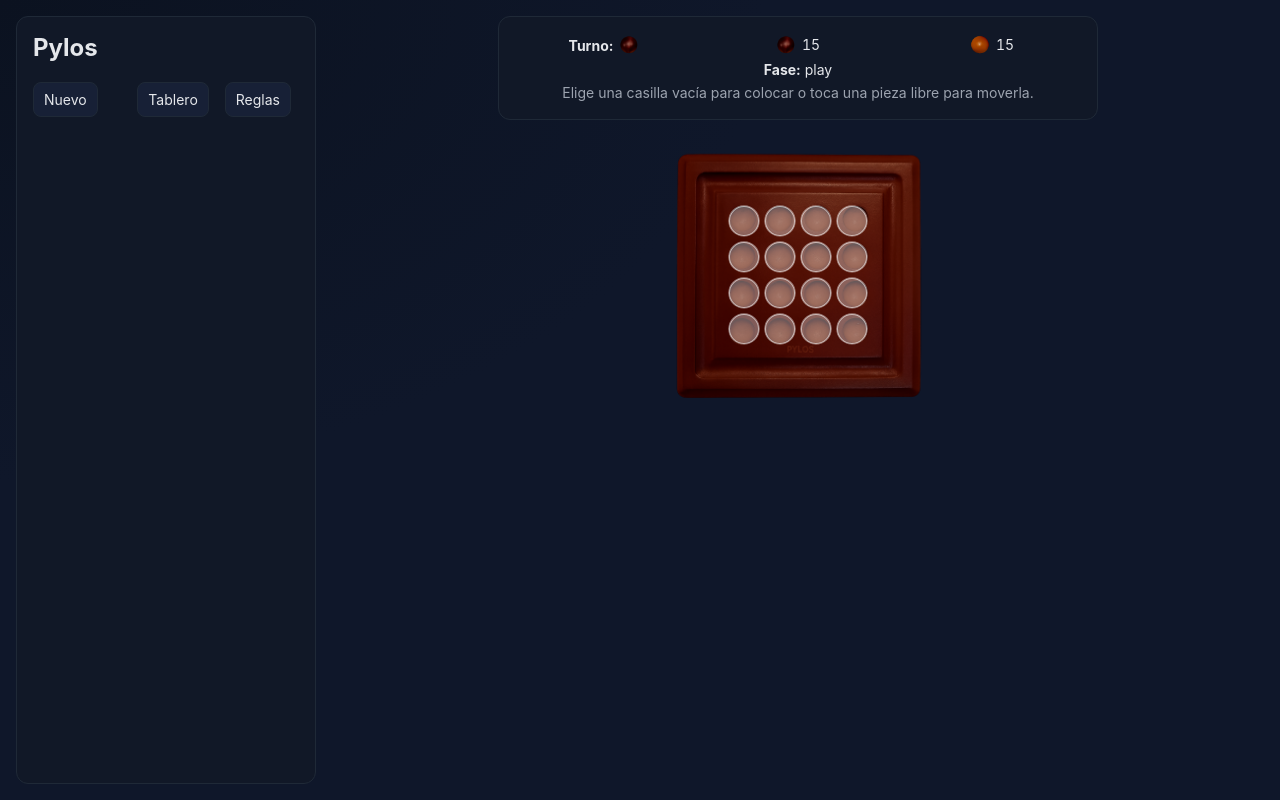
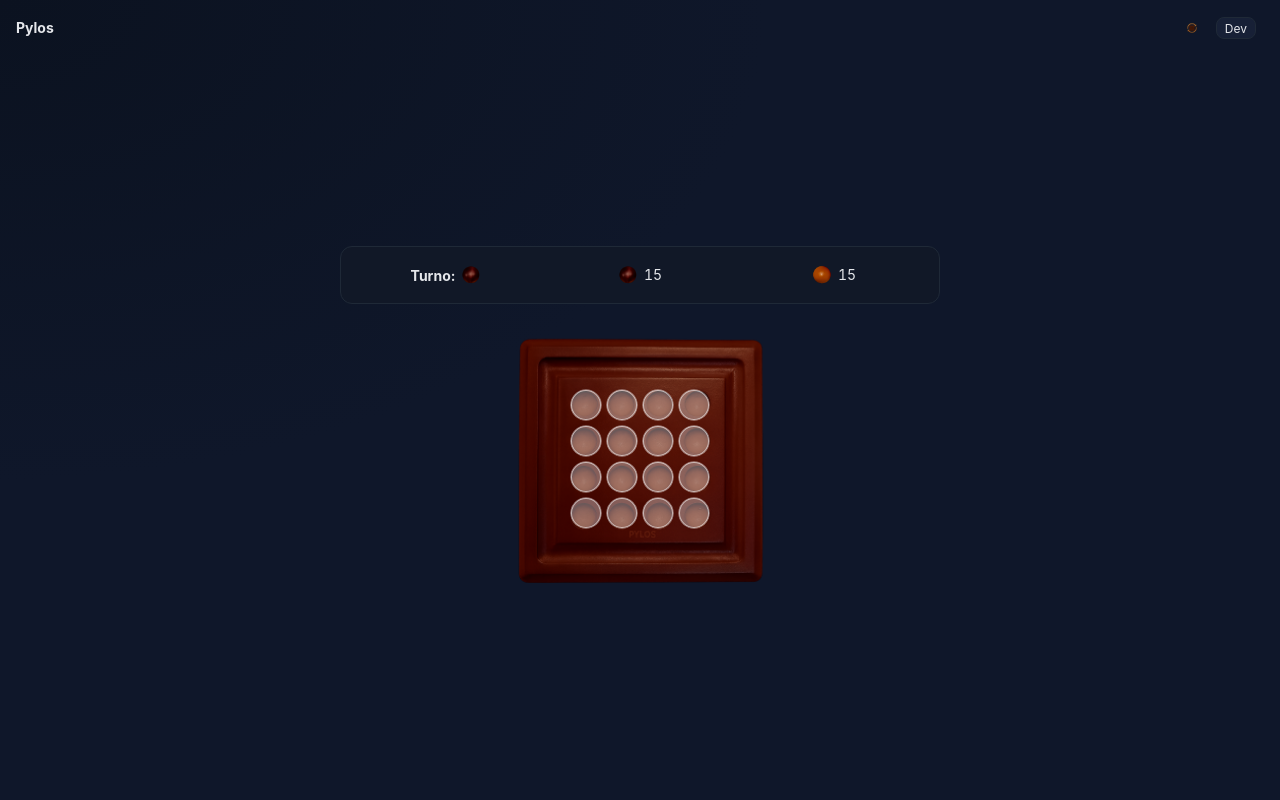
Before and after one commit to gabriel-klettur/MiniGames, a React app in the folder CascadeProjects/windsurf-project/frontend/pylos/pylos-game/: page / in a window 1280 px wide. Built offline with nearby package versions, Linux system fonts and the light colour scheme; the HTML template or start-up script is replaced by a standard one.

Commit message:
refactor(components): separación de responsabilidades en diferentes componentes

```diff
--- a/CascadeProjects/windsurf-project/frontend/pylos/pylos-game/src/App.css
+++ b/CascadeProjects/windsurf-project/frontend/pylos/pylos-game/src/App.css
@@ -9,7 +9,7 @@
   --dark: #111827;
   /* Board sizing */
   --scale: 0.5;          /* global scale for board/balls (1.0 = original, 0.5 = half size) */
-  --sidebar-width: 300px;   /* must match .app grid left column */
+  --sidebar-width: 0px;   /* no sidebar in header-first layout */
   --app-gap: 16px;          /* must match .app gap */
   --app-padding: 16px;      /* must match .app padding */
   /* use base spacing values, then derive scaled ones */
@@ -48,7 +48,7 @@
 
 .app {
   display: grid;
-  grid-template-columns: var(--sidebar-width) 1fr;
+  grid-template-columns: 1fr; /* single column layout */
   gap: var(--app-gap);
   padding: var(--app-padding);
   min-height: 100vh;
@@ -65,19 +65,81 @@
   gap: clamp(16px, 2.5vw, 28px);
 }
 
-.sidebar {
+/* Generic panel and header styles (no sidebar) */
+.panel {
   background: var(--panel);
   border: 1px solid #1f2937;
   border-radius: 12px;
-  padding: 16px;
+  padding: 12px;
 }
+.panel--header {
+  padding: 0; /* sin relleno */
+  margin: 0; /* sin márgenes extra */
+  background: transparent !important; /* header plano */
+  border: none !important;
+  border-radius: 0 !important;
+  box-shadow: none !important;
+}
+.panel--header .row.header {
+  margin: 0;
+  padding: 0;
+  min-height: 26px; /* aún más compacto */
+}
+.row { margin: 4px 0; font-size: 14px; }
+.row.info { color: var(--muted); }
+button { margin-right: 8px; }
+button.primary { background: var(--accent); color: #0b1220; border: none; padding: 8px 12px; border-radius: 8px; }
+/* Image button for "Nuevo" */
+.btn-img {
+  background: transparent;
+  border: none;
+  padding: 0;
+  margin-right: 8px;
+  display: inline-flex;
+  align-items: center;
+  justify-content: center;
+  cursor: pointer;
+  line-height: 0; /* avoid extra vertical space */
+}
+.btn-img img {
+  display: block;
+  height: 24px; /* compact header size */
+  width: auto;
+}
+/* Compact header row: title + actions (Nuevo, Dev) */
+.row.header {
+  display: flex;
+  align-items: center;
+  justify-content: space-between;
+  margin: 0; /* no extra vertical gap */
+}
+.row.header h2 { margin: 0; }
+.panel--header h2 { font-size: 14px; line-height: 1; }
+.header-actions { display: inline-flex; align-items: center; gap: 8px; }
+.panel--header .header-actions { gap: 6px; }
+.panel--header .header-actions button {
+  padding: 0 8px;
+  height: 22px; /* alinear controles con la altura del header */
+  font-size: 12px;
+}
+.panel--header .btn-img img { height: 12px; }
+.panel--header .btn-img { margin-right: 4px; }
 
-.sidebar h2 { margin-top: 0; }
-.sidebar .panel { margin-bottom: 16px; }
-.sidebar .row { margin: 6px 0; font-size: 14px; }
-.sidebar .row.info { color: var(--muted); }
-.sidebar button { margin-right: 8px; }
-.sidebar button.primary { background: var(--accent); color: #0b1220; border: none; padding: 8px 12px; border-radius: 8px; }
+/* Flat header toolbar variant */
+.header-bar { padding: 0; margin: 0; background: transparent; border: 0; }
+.header-bar .row.header { margin: 0; min-height: 24px; }
+.header-bar h2 { font-size: 14px; line-height: 1; }
+.header-bar .header-actions { gap: 6px; }
+.header-bar .header-actions button { height: 22px; padding: 0 8px; font-size: 12px; }
+.header-bar .btn-img img { height: 12px; }
+.header-bar .btn-img { margin-right: 4px; }
+
+/* Slightly tighter vertical rhythm on wide screens */
+@media (min-width: 1024px) {
+  .app { gap: 8px; } /* compacta aún más entre secciones en escritorio */
+}
+/* Generic actions row inside panels */
+.panel .row.actions { display: flex; gap: 8px; align-items: center; flex-wrap: wrap; }
 
 /* InfoPanel styling */
 .info-panel {
@@ -101,34 +163,6 @@
 .info-panel .row.grid-3 .reserve-count { line-height: 1; font-variant-numeric: tabular-nums; min-width: 14px; text-align: left; }
 .info-panel .row.actions { display: flex; gap: 8px; align-items: center; justify-content: center; flex-wrap: wrap; }
 .info-panel button.primary { background: var(--accent); color: #0b1220; border: none; padding: 8px 12px; border-radius: 8px; }
-
-/* Sidebar layout helpers */
-.sidebar .row.actions {
-  display: flex;
-  gap: 8px;
-  align-items: center;
-  flex-wrap: nowrap; /* keep buttons on one line in desktop */
-}
-.sidebar .row.actions > button { flex: 0 0 auto; }
-.sidebar .row.actions .push-right { margin-left: auto; }
-
-.sidebar .row.grid-3 {
-  display: grid;
-  grid-template-columns: repeat(3, 1fr);
-  gap: 8px;
-  align-items: center;
-}
-.sidebar .row.grid-3 > div {
-  display: flex;
-  align-items: center;
-  gap: 6px;
-}
-/* Make the small status piece fit better inline with text */
-.sidebar .row.grid-3 .piece {
-  width: 20px;
-  height: 20px;
-  border-width: 1px;
-}
 
 .board { display: flex; flex-direction: column; gap: 14px; }
 .board--pyramid { position: relative; }
@@ -344,17 +378,6 @@
     gap: clamp(20px, 4vh, 36px); /* extra breathing room on small screens */
   }
 
-  .sidebar {
-    border-radius: 12px;
-    padding: 12px;
-  }
-  .sidebar .row { font-size: 13px; }
-  .sidebar .panel { margin-bottom: 12px; }
-  .sidebar button { padding: 8px 10px; }
-
-  .sidebar .row.grid-3 { gap: 6px; }
-  .sidebar .row.actions { gap: 6px; flex-wrap: wrap; } /* allow wrap on mobile */
-
   .board { gap: 8px; margin-top: 4px; }
   /* When expanded (stacked), give more breathing room between levels */
   .board--stacked { gap: clamp(16px, 3.5vh, 28px); }
--- a/CascadeProjects/windsurf-project/frontend/pylos/pylos-game/src/App.tsx
+++ b/CascadeProjects/windsurf-project/frontend/pylos/pylos-game/src/App.tsx
@@ -1,8 +1,9 @@
 import { useEffect, useMemo, useRef, useState } from 'react';
 import './App.css';
 import Board from './components/Board';
-import Sidebar from './components/Sidebar';
 import InfoPanel from './components/InfoPanel';
+import HeaderPanel from './components/HeaderPanel';
+import FasePanel from './components/FasePanel';
 import type { GameState, Position } from './game/types';
 import { initialState, placeFromReserve, selectMoveSource, cancelMoveSelection, movePiece, recoverPiece, finishRecovery, validMoveDestinations, validReserveDestinations, isGameOver, recoverablePositions } from './game/rules';
 import { posKey } from './game/board';
@@ -10,6 +11,9 @@ import { posKey } from './game/board';
 function App() {
   const [state, setState] = useState(() => initialState());
   const [gameOver, setGameOver] = useState<string | undefined>(undefined);
+  // Dev/tools toggle and Rules panel toggle
+  const [showTools, setShowTools] = useState<boolean>(false);
+  const [showRules, setShowRules] = useState<boolean>(false);
   const LS_MODE_KEY = 'pylos.boardMode';
   const [boardMode, setBoardMode] = useState<'pyramid' | 'stacked'>(() => {
     try {
@@ -157,15 +161,35 @@ function App() {
 
   return (
     <div className="app">
-      <Sidebar
-        state={state}
+      <HeaderPanel
         onNewGame={onNewGame}
-        gameOverText={gameOver}
-        boardMode={boardMode}
-        onToggleBoardMode={() => setBoardMode((m) => (m === 'pyramid' ? 'stacked' : 'pyramid'))}
+        showTools={showTools}
+        onToggleDev={() => setShowTools((v) => !v)}
       />
+      {showTools && (
+        <div className="panel">
+          <div className="row actions">
+            <button onClick={() => setBoardMode((m) => (m === 'pyramid' ? 'stacked' : 'pyramid'))}>Tablero</button>
+            <button onClick={() => setShowRules((v) => !v)}>Reglas</button>
+          </div>
+        </div>
+      )}
+      {showTools && (
+        <FasePanel state={state} gameOverText={gameOver} />
+      )}
+      {showRules && (
+        <div className="panel small">
+          <p>Reglas clave:</p>
+          <ul>
+            <li>Coloca en casillas soportadas (2x2 abajo).</li>
+            <li>Para mover, solo subir niveles y pieza debe estar libre.</li>
+            <li>Formar cuadrado propio permite recuperar 1–2 piezas libres.</li>
+            <li>También puntúan las líneas (4 abajo, 3 en segundo nivel).</li>
+          </ul>
+        </div>
+      )}
       <div className="content">
-        <InfoPanel state={state} onFinishRecovery={onFinishRecovery} gameOverText={gameOver} />
+        <InfoPanel state={state} onFinishRecovery={onFinishRecovery} />
         <Board
           state={state}
           onCellClick={onCellClick}
--- /dev/null
+++ b/CascadeProjects/windsurf-project/frontend/pylos/pylos-game/src/components/FasePanel.tsx
@@ -0,0 +1,34 @@
+import type { GameState } from '../game/types';
+
+export interface FasePanelProps {
+  state: GameState;
+  gameOverText?: string;
+}
+
+/**
+ * FasePanel: muestra la fase actual y una breve descripción contextual.
+ * Se usa dentro del Sidebar y se controla con el toggle "Dev".
+ */
+function FasePanel({ state, gameOverText }: FasePanelProps) {
+  const { phase, recovery } = state;
+
+  const info: string = (() => {
+    if (gameOverText) return gameOverText;
+    if (phase === 'recover') {
+      const remaining = recovery?.remaining ?? 0;
+      const minReq = recovery?.minRequired ?? 0;
+      return `Recupera ${minReq > 0 ? `al menos ${minReq}` : 'hasta'} ${remaining} pieza(s).`;
+    }
+    if (phase === 'selectMoveDest') return 'Elige un destino válido para subir la pieza.';
+    return 'Elige una casilla vacía para colocar o toca una pieza libre para moverla.';
+  })();
+
+  return (
+    <div className="panel small" aria-label="Panel de fase">
+      <div className="row"><strong>Fase:</strong> {phase}</div>
+      <div className="row info">{info}</div>
+    </div>
+  );
+}
+
+export default FasePanel;
--- /dev/null
+++ b/CascadeProjects/windsurf-project/frontend/pylos/pylos-game/src/components/HeaderPanel.tsx
@@ -0,0 +1,37 @@
+import newGameImg from '../assets/btn_nueva_partida.png';
+
+export interface HeaderPanelProps {
+  title?: string;
+  onNewGame: () => void;
+  showTools: boolean;
+  onToggleDev: () => void;
+}
+
+/**
+ * HeaderPanel: muestra el nombre del juego y acciones principales (Nuevo, Dev).
+ * Se piensa para el Sidebar y busca ser compacto en altura.
+ */
+function HeaderPanel({ title = 'Pylos', onNewGame, showTools, onToggleDev }: HeaderPanelProps) {
+  return (
+    <section className="header-bar" aria-label="Encabezado">
+      <div className="row header">
+        <h2>{title}</h2>
+        <div className="header-actions">
+          <button className="btn-img" onClick={onNewGame} aria-label="Nueva partida">
+            <img src={newGameImg} alt="Nueva partida" />
+          </button>
+          <button
+            onClick={onToggleDev}
+            aria-pressed={showTools}
+            aria-label="Alternar controles de desarrollo"
+            title="Dev"
+          >
+            Dev
+          </button>
+        </div>
+      </div>
+    </section>
+  );
+}
+
+export default HeaderPanel;
--- a/CascadeProjects/windsurf-project/frontend/pylos/pylos-game/src/components/InfoPanel.tsx
+++ b/CascadeProjects/windsurf-project/frontend/pylos/pylos-game/src/components/InfoPanel.tsx
@@ -5,26 +5,14 @@ import bolaB from '../assets/bola_b.webp';
 export interface InfoPanelProps {
   state: GameState;
   onFinishRecovery: () => void;
-  gameOverText?: string;
 }
 
 /**
  * InfoPanel: muestra estado general (turno, reservas, fase) y acciones contextuales.
  * El botón "Terminar recuperación" sólo aparece cuando la fase es 'recover'.
  */
-function InfoPanel({ state, onFinishRecovery, gameOverText }: InfoPanelProps) {
-  const { currentPlayer, reserves, phase, recovery } = state;
-
-  const info: string = (() => {
-    if (gameOverText) return gameOverText;
-    if (phase === 'recover') {
-      const remaining = recovery?.remaining ?? 0;
-      const minReq = recovery?.minRequired ?? 0;
-      return `Recupera ${minReq > 0 ? `al menos ${minReq}` : 'hasta'} ${remaining} pieza(s).`;
-    }
-    if (phase === 'selectMoveDest') return 'Elige un destino válido para subir la pieza.';
-    return 'Elige una casilla vacía para colocar o toca una pieza libre para moverla.';
-  })();
+function InfoPanel({ state, onFinishRecovery }: InfoPanelProps) {
+  const { currentPlayer, reserves, phase } = state;
 
   return (
     <section className="info-panel" aria-label="Panel de información y acciones">
@@ -84,8 +72,6 @@ function InfoPanel({ state, onFinishRecovery, gameOverText }: InfoPanelProps) {
           <span className="reserve-count">{reserves.D}</span>
         </div>
       </div>
-      <div className="row"><strong>Fase:</strong> {phase}</div>
-      <div className="row info">{info}</div>
       {phase === 'recover' && (
         <div className="row actions">
           <button onClick={onFinishRecovery} className="primary">Terminar recuperación</button>
--- a/CascadeProjects/windsurf-project/frontend/pylos/pylos-game/src/components/Sidebar.tsx
+++ b/CascadeProjects/windsurf-project/frontend/pylos/pylos-game/src/components/Sidebar.tsx
@@ -1,5 +1,7 @@
 import { useState } from 'react';
 import type { GameState } from '../game/types';
+import FasePanel from './FasePanel';
+import HeaderPanel from './HeaderPanel';
 
 export interface SidebarProps {
   state: GameState;
@@ -10,21 +12,31 @@ export interface SidebarProps {
   onToggleBoardMode: () => void;
 }
 
-function Sidebar({ onNewGame, onToggleBoardMode }: SidebarProps) {
+function Sidebar({ state, onNewGame, onToggleBoardMode, gameOverText }: SidebarProps) {
   const [showRules, setShowRules] = useState<boolean>(false);
+  // Controls visibility of 'Tablero' and 'Reglas' buttons (toggled by 'Dev')
+  const [showTools, setShowTools] = useState<boolean>(false);
 
   return (
     <aside className="sidebar">
-      <h2>Pylos</h2>
-      {/* Estado general movido a InfoPanel */}
+      <HeaderPanel
+        onNewGame={onNewGame}
+        showTools={showTools}
+        onToggleDev={() => setShowTools((v) => !v)}
+      />
 
-      <div className="panel">
-        <div className="row actions">
-          <button onClick={onNewGame}>Nuevo</button>
-          <button className="push-right" onClick={onToggleBoardMode}>Tablero</button>
-          <button onClick={() => setShowRules((v) => !v)}>Reglas</button>
+      {showTools && (
+        <div className="panel">
+          <div className="row actions">
+            <button onClick={onToggleBoardMode}>Tablero</button>
+            <button onClick={() => setShowRules((v) => !v)}>Reglas</button>
+          </div>
         </div>
-      </div>
+      )}
+
+      {showTools && (
+        <FasePanel state={state} gameOverText={gameOverText} />
+      )}
 
 
 
--- a/CascadeProjects/windsurf-project/frontend/pylos/pylos-game/src/vite-env.d.ts
+++ b/CascadeProjects/windsurf-project/frontend/pylos/pylos-game/src/vite-env.d.ts
@@ -5,3 +5,9 @@ declare module '*.webp' {
   const src: string;
   export default src;
 }
+
+// Allow importing png assets as modules
+declare module '*.png' {
+  const src: string;
+  export default src;
+}
```
